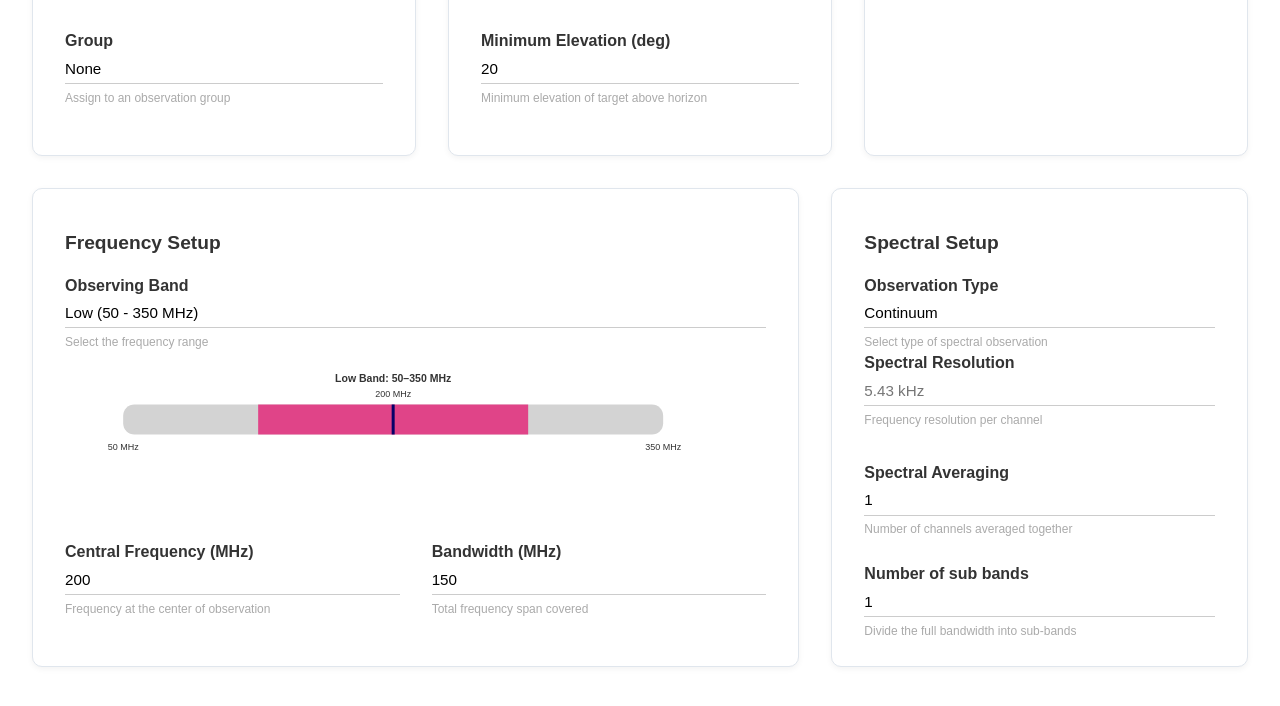
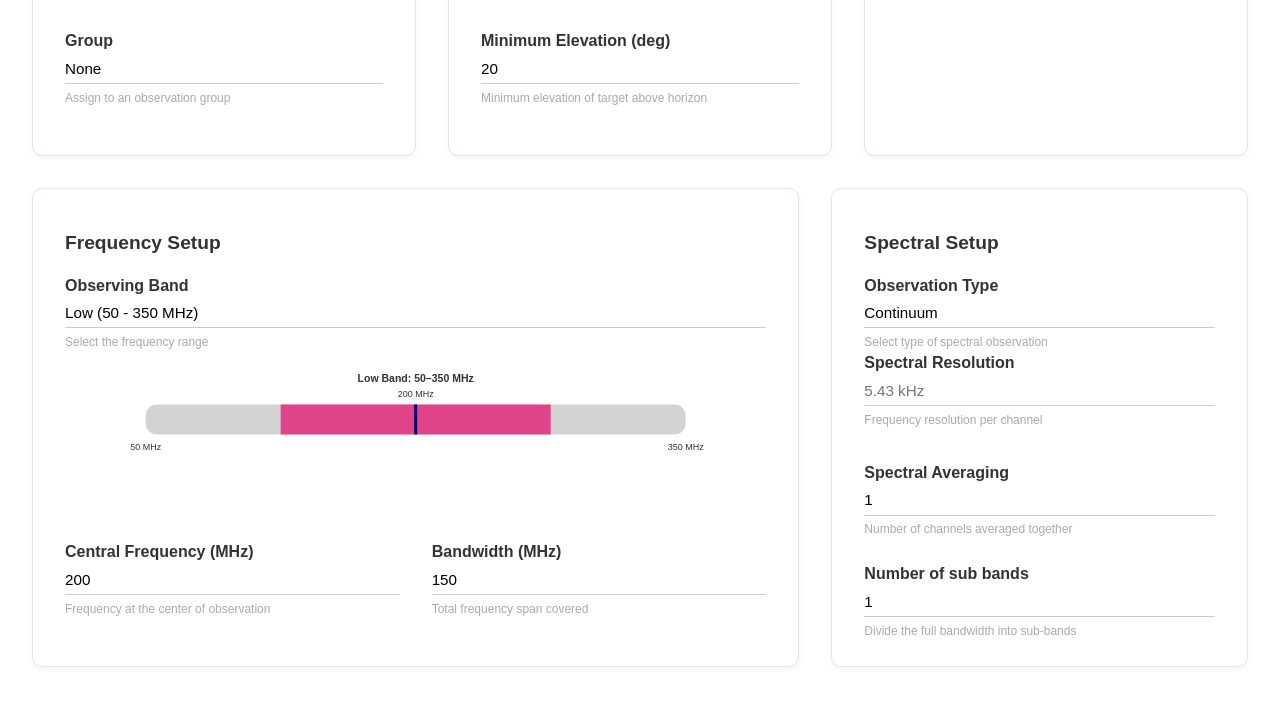
Before and after one commit to olgabayandina-hub/PHT_design_test, a plain HTML site: page index.html in a window 1280 px wide. Shown: the part 198-904 px from the top of the page. Drawn offline with nearby package versions, Linux system fonts and the light colour scheme.

Commit message:
Update index.html

```diff
--- a/index.html
+++ b/index.html
@@ -223,7 +223,7 @@ select {
       </div>
 
       <!-- Static Illustration -->
-<svg id="skaPlot" viewBox="0 0 860 200" preserveAspectRatio="xMidYMid meet"></svg>
+<svg id="skaPlot" viewBox="0 0 800 200" preserveAspectRatio="xMidYMid meet"></svg>
 
 
       <div class="row">
```
